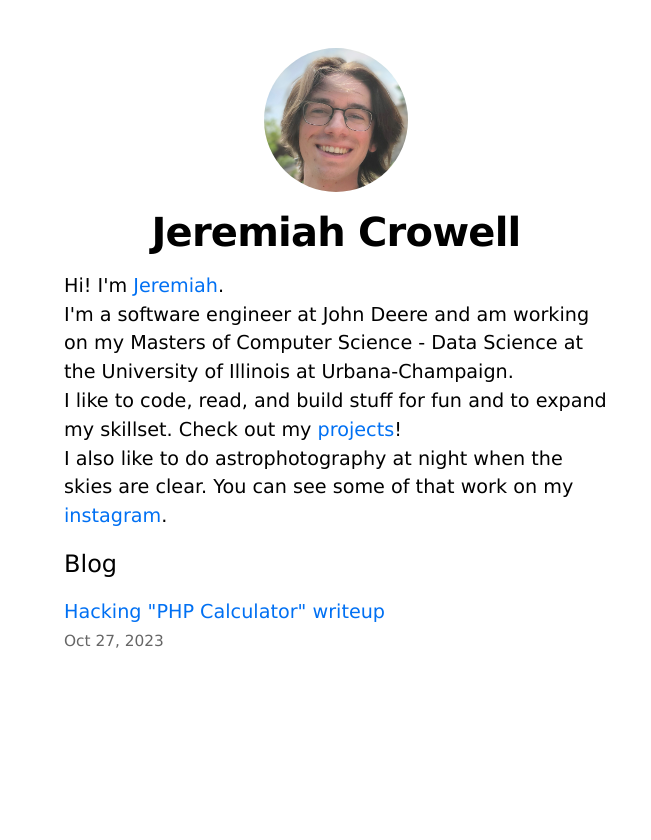
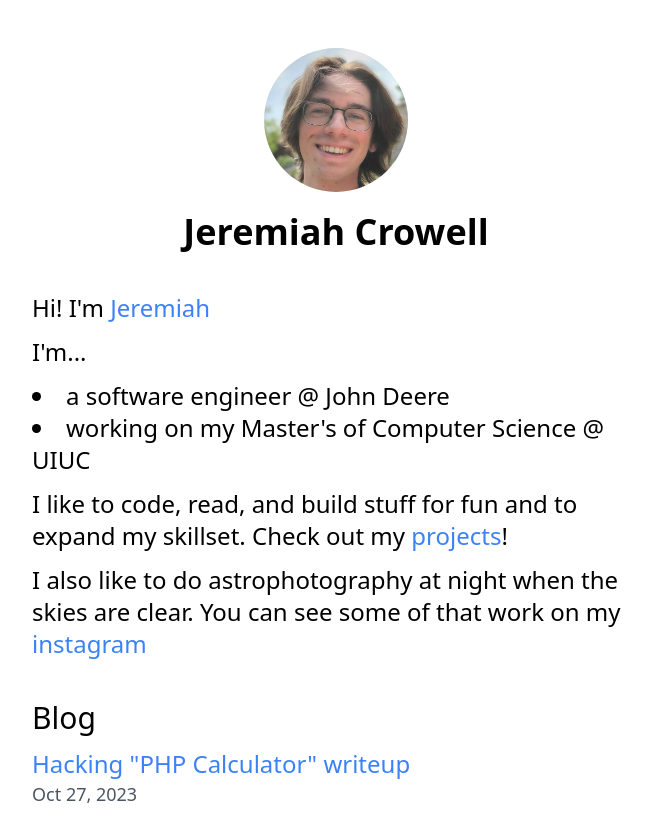
Before and after one commit to jcrowe6/website, a Next.js app: page / in a window 1280 px wide. Shown: the top 840 px of the page, without its empty margins (304-955 px from the left). Before the commit the page ends 800 px from the top, so only its background shows below. Built offline with nearby package versions, Linux system fonts and the light colour scheme.

Commit message:
convert to tailwind and make nicer

```diff
--- a/components/layout.js
+++ b/components/layout.js
@@ -1,7 +1,5 @@
 import Head from 'next/head';
 import Image from 'next/image';
-import styles from './layout.module.css';
-import utilStyles from '../styles/utils.module.css';
 import Link from 'next/link';
 
 const name = 'Jeremiah Crowell';
@@ -9,34 +7,27 @@ export const siteTitle = 'Jeremiah Crowell';
 
 export default function Layout({ children, home }) {
   return (
-    <div className={styles.container}>
+  <div className="container mx-auto my-12 px-20">
       <Head>
-        <link rel="icon" href="/favicon.ico" />
         <meta
           name="description"
           content="Portfolio and personal site of Jeremiah Crowell"
         />
-        <meta
-          property="og:image"
-          content={`https://og-image.vercel.app/${encodeURI(
-            siteTitle,
-          )}.png?theme=light&md=0&fontSize=75px&images=https%3A%2F%2Fassets.vercel.com%2Fimage%2Fupload%2Ffront%2Fassets%2Fdesign%2Fnextjs-black-logo.svg`}
-        />
         <meta name="og:title" content={siteTitle} />
         <meta name="twitter:card" content="summary_large_image" />
       </Head>
-      <header className={styles.header}>
+      <header className='flex flex-col items-center'>
         {home ? (
           <>
             <Image
               priority
               src="/images/hs4.jpg"
-              className={utilStyles.borderCircle}
+              className='rounded-[80px] transition-all hover:-translate-y-1 hover:rounded-[40px] duration-300'
               height={144}
               width={144}
               alt=""
             />
-            <h1 className={utilStyles.heading2Xl}>{name}</h1>
+            <h1 className='text-4xl font-bold p-5'>{name}</h1>
           </>
         ) : (
           <>
@@ -44,24 +35,24 @@ export default function Layout({ children, home }) {
               <Image
                 priority
                 src="/images/hs4.jpg"
-                className={utilStyles.borderCircle}
+                className='rounded-[80px] transition-all hover:-translate-y-1 hover:rounded-[30px] duration-300'
                 height={108}
                 width={108}
                 alt=""
               />
             </Link>
-            <h2 className={utilStyles.headingLg}>
-              <Link href="/" className={utilStyles.colorInherit}>
+            <h2 className='text-2xl font-bold p-5'>
+              <Link href="/" className='text-inherit'>
                 {name}
               </Link>
             </h2>
           </>
         )}
       </header>
-      <main>{children}</main>
+      <main className=''>{children}</main>
       {!home && (
-        <div className={styles.backToHome}>
-          <Link href="/">← Back to home</Link>
+        <div className='my-8'>
+          <Link className='cool-link' href="/">← Back to home</Link>
         </div>
       )}
     </div>
--- a/components/layout.module.css
+++ /dev/null
@@ -1,15 +0,0 @@
-.container {
-    max-width: 36rem;
-    padding: 0 1rem;
-    margin: 3rem auto 6rem;
-  }
-
-  .header {
-    display: flex;
-    flex-direction: column;
-    align-items: center;
-  }
-
-  .backToHome {
-    margin: 3rem 0 0;
-  }
--- a/pages/index.js
+++ b/pages/index.js
@@ -1,7 +1,6 @@
 import Head from 'next/head';
 import Link from 'next/link'
 import Layout, { siteTitle } from '../components/layout';
-import utilStyles from '../styles/utils.module.css';
 import React from 'react';
 import { getSortedPostsData } from '../libs/posts';
 import Date from '../components/date'
@@ -21,26 +20,28 @@ export default function Home({ allPostsData }) {
       <Head>
         <title>{siteTitle}</title>
       </Head>
-      <section className={utilStyles.headingMd}>
+      <section className='text-2xl py-5 space-y-3'>
         <CycleName />
-        <p>I'm a software engineer at John Deere and am working on my Masters of Computer Science - Data Science at the University of Illinois at Urbana-Champaign. </p>
+        <p>I'm...</p>
 
-        <p> I like to code, read, and build stuff for fun and to expand my skillset. Check out my <Link href="/projects">projects</Link>! </p>
+        <ul className='list-disc list-inside'>
+          <li>a software engineer @ John Deere</li>
+          <li>working on my Master's of Computer Science @ UIUC</li>
+        </ul>
+
+        <p> I like to code, read, and build stuff for fun and to expand my skillset. Check out my <Link className='cool-link' href="/projects">projects</Link>! </p>
         <p>
-          I also like to do astrophotography at night when the skies are clear. You can see some of that work on my <Link target='_blank' href="https://www.instagram.com/jay_cr0well/">instagram</Link>.
+          I also like to do astrophotography at night when the skies are clear. You can see some of that work on my <Link className='cool-link' target='_blank' href="https://www.instagram.com/jay_cr0well/">instagram</Link>
         </p>
       </section>
 
-      <section className={`${utilStyles.headingMd} ${utilStyles.padding1px}`}>
-        <h2 className={utilStyles.headingLg}>Blog</h2>
-        <ul className={utilStyles.list}>
+      <section className='py-5'>
+        <h1 className='text-3xl pb-3'>Blog</h1>
+        <ul>
           {allPostsData.map(({ id, date, title }) => (
-            <li className={utilStyles.listItem} key={id}>
-            <Link href={`/posts/${id}`}>{title}</Link>
-            <br />
-            <small className={utilStyles.lightText}>
-              <Date dateString={date} />
-            </small>
+            <li key={id}>
+            <p className='text-2xl'><Link className='cool-link' href={`/posts/${id}`}>{title}</Link></p>
+            <p className='text-lg text-gray-600'><Date dateString={date} /></p>
             </li>
           ))}
         </ul>
@@ -54,7 +55,7 @@ class CycleName extends React.Component {
     super(props);
     this.state = {
       num: 0,
-      names: ["Jeremiah", "Jay", "Jerry", "JP", "j4yb0ne", "really good at coding stuff in React like this text cycling component that you've been clicking on"],
+      names: ["Jeremiah", "Jay", "Jerry", "JP", "j4yb0ne"],
     }
   }
 
@@ -64,7 +65,7 @@ class CycleName extends React.Component {
 
   render() {
     return <p>
-      Hi! I'm <span className='cycleName' onClick={this.changeText}>{this.state.names[this.state.num]}</span>.
+      Hi! I'm <span className='cursor-default text-blue-500 ' onClick={this.changeText}>{this.state.names[this.state.num]}</span>
     </p>
   }
 }
--- a/pages/posts/[id].js
+++ b/pages/posts/[id].js
@@ -2,7 +2,6 @@ import Layout from '../../components/layout';
 import { getAllPostIds, getPostData } from '../../libs/posts';
 import Head from 'next/head'
 import Date from '../../components/date'
-import utilStyles from '../../styles/utils.module.css';
 
 export async function getStaticProps({ params }) {
   const postData = await getPostData(params.id);
@@ -28,11 +27,9 @@ export default function Post({ postData }) {
           <title>{postData.title}</title>
         </Head>
         <article>
-          <h1 className={utilStyles.headingXl}>{postData.title}</h1>
-          <div className={utilStyles.lightText}>
-            <Date dateString={postData.date} />
-          </div>
-          <div dangerouslySetInnerHTML={{ __html: postData.contentHtml }} />
+          <h1 className='text-2xl font-bold pb-3'>{postData.title}</h1>
+          <p className='text-gray-600 pb-3'><Date dateString={postData.date} /></p>
+          <div className='space-y-4 [&>h2]:text-2xl [&>h2]:font-bold [&>ul]:list-inside [&>ul]:list-disc' dangerouslySetInnerHTML={{ __html: postData.contentHtml }} />
         </article>
       </Layout>
     );
--- a/pages/projects.js
+++ b/pages/projects.js
@@ -1,7 +1,6 @@
 import Layout from "../components/layout";
 import Head from 'next/head';
 import Link from 'next/link'
-import utilStyles from '../styles/utils.module.css'
 
 export default function Projects() {
     return (
@@ -10,9 +9,15 @@ export default function Projects() {
         <title>Projects</title>
         </Head>
 
-        <h1>Projects</h1>
+        <h1 className='text-2xl pb-5'>Projects</h1>
 
-        <section>
+        <section className=''>
+        <Project
+            title="Advent of Code 2023"
+            link="https://github.com/jcrowe6/AoC-23"
+            desc="My solutions to some of the Advent of Code 2023 problems - I made it to about day 17 this year!"
+            used="[Python]"
+        />
         <Project
             title="Solitaire Solver"
             link="https://github.com/jcrowe6/solitaire_solver"
@@ -74,9 +79,10 @@ export default function Projects() {
 
 function Project({title, link, desc, used}) {
     return (
-        <>
-        <h3><Link href={link} target="_blank"> {title} </Link></h3>
-        <p>{desc} <span className={utilStyles.smallText}>{used}</span></p>
-        </>
+        <div className='pb-4'>
+        <h1 className='text-xl'><Link className="cool-link" href={link} target="_blank"> {title} </Link></h1>
+        <p>{desc}</p>
+        <p className='text-sm text-gray-600'>{used}</p>
+        </div>
     )
 }
--- a/styles/globals.css
+++ b/styles/globals.css
@@ -2,44 +2,9 @@
 @tailwind components;
 @tailwind utilities;
 
-html,
-body {
-  padding: 0;
-  margin: 0;
-  font-family: Verdana, Arial, Helvetica Neue, Cantarell, Fira Sans, Droid Sans, sans-serif;
+
+@layer base {
+  .cool-link {
+    @apply text-blue-500 relative w-fit inline-block after:block after:content-[''] after:absolute after:h-[2px] after:bg-blue-500 after:w-full after:scale-x-0 after:hover:scale-x-100 after:transition after:duration-300 after:origin-left
+  }
 }
-
-a,
-.cycleName {
-  color: #0070f3;
-  text-decoration: none;
-}
-
-a:hover,
-a:focus,
-a:active {
-  text-decoration: underline;
-}
-
-* {
-  box-sizing: border-box;
-}
-
-img {
-  max-width: 100%;
-  height: auto;
-}
-
-h1,
-h2,
-h3,
-p,
-ul {
-  margin: 0.25;
-}
-
-
-button {
-  padding: 0.5rem 1rem;
-  font-weight: bold;
-}
--- a/tailwind.config.js
+++ b/tailwind.config.js
@@ -1,11 +1,28 @@
 /** @type {import('tailwindcss').Config} */
+
 module.exports = {
   content: [
     "./pages/**/*.{js,ts,jsx,tsx,mdx}",
     "./components/**/*.{js,ts,jsx,tsx,mdx}"
   ],
   theme: {
-    extend: {},
+    screens: {
+      'sm': '640px',
+      // => @media (min-width: 640px) { ... }
+
+      'md': '768px',
+      // => @media (min-width: 768px) { ... }
+
+      // removing higher screens sets default to mobile size - which is what I want for this style of website
+      //'lg': '1024px',
+      // => @media (min-width: 1024px) { ... }
+
+      //'xl': '1280px',
+      // => @media (min-width: 1280px) { ... }
+
+      //'2xl': '1536px',
+      // => @media (min-width: 1536px) { ... }
+    }
   },
   plugins: [],
 }
```
